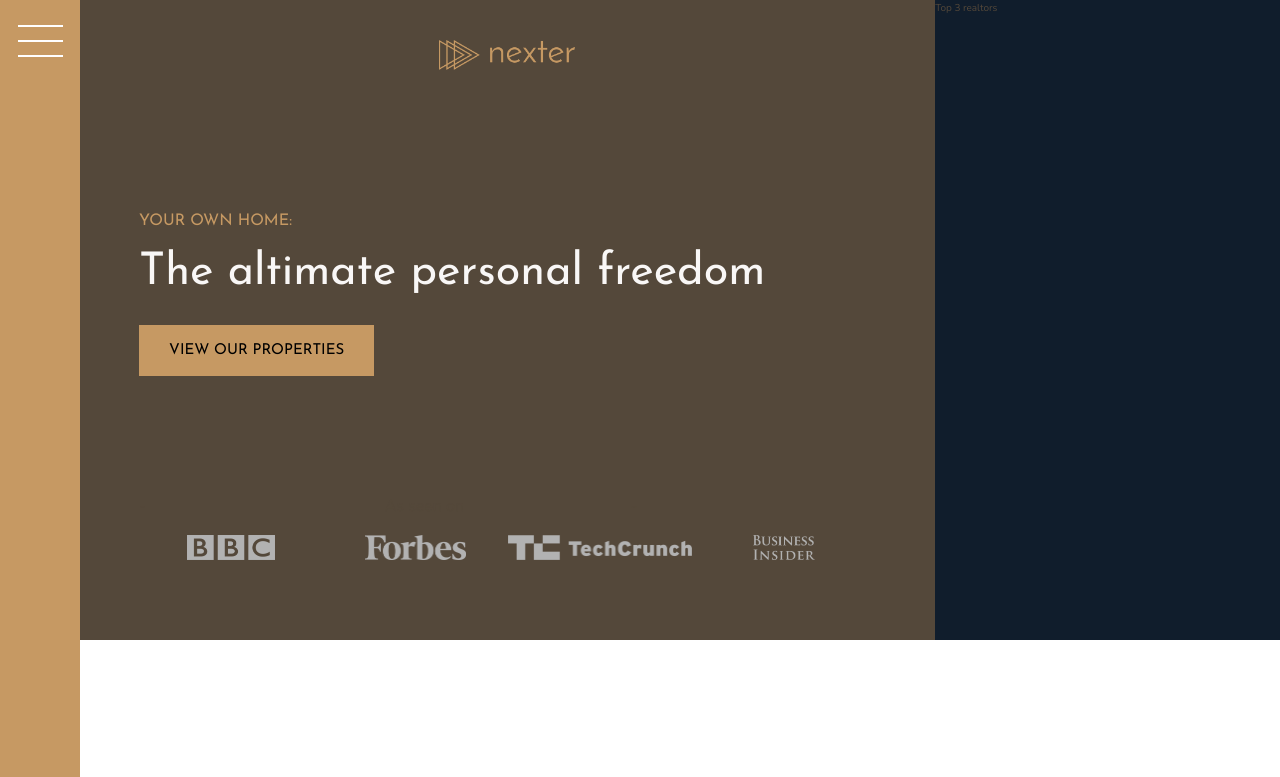
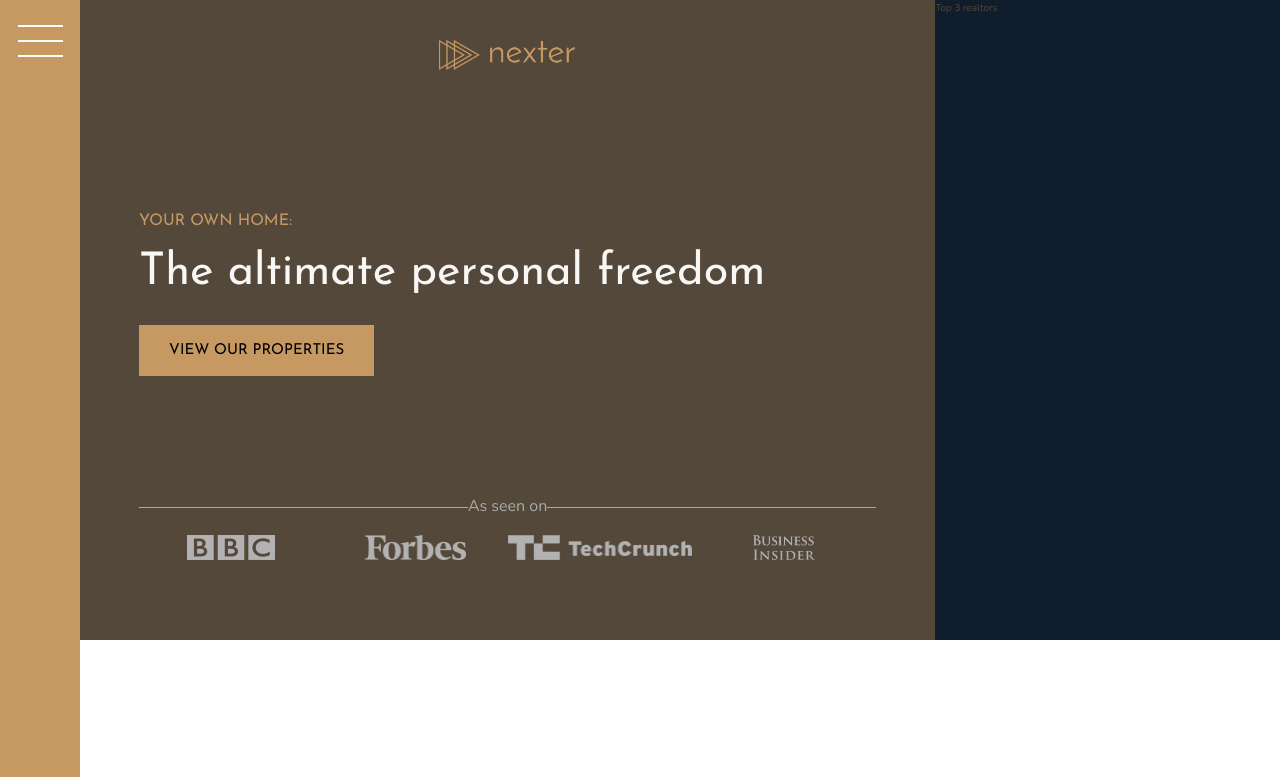
Before and after one commit to ItsThankK/nexter-project, a website: page index.html in a window 1280 px wide. Shown: the top 777 px of the page. Drawn offline with nearby package versions, Linux system fonts and the light colour scheme.

Commit message:
styling header: add ass seen on lines

```diff
--- a/sass/_header.scss
+++ b/sass/_header.scss
@@ -26,13 +26,17 @@
 
   &__seenon-text {
     display: grid;
-    grid-template-columns: repeat(3, 1fr);
-    color: &;
+    grid-template-columns: 1fr max-content 1fr;
+    color: $color-grey-light-2;
     font-size: 1.6rem;
+    align-items: center;
 
     &::before,
     &::after {
-      content: "-";
+      content: "";
+      display: block;
+      height: .1rem;
+      background-color: currentColor;
     }
   }
 
```
Also changed, not shown: css/style.css, 1 other file.
